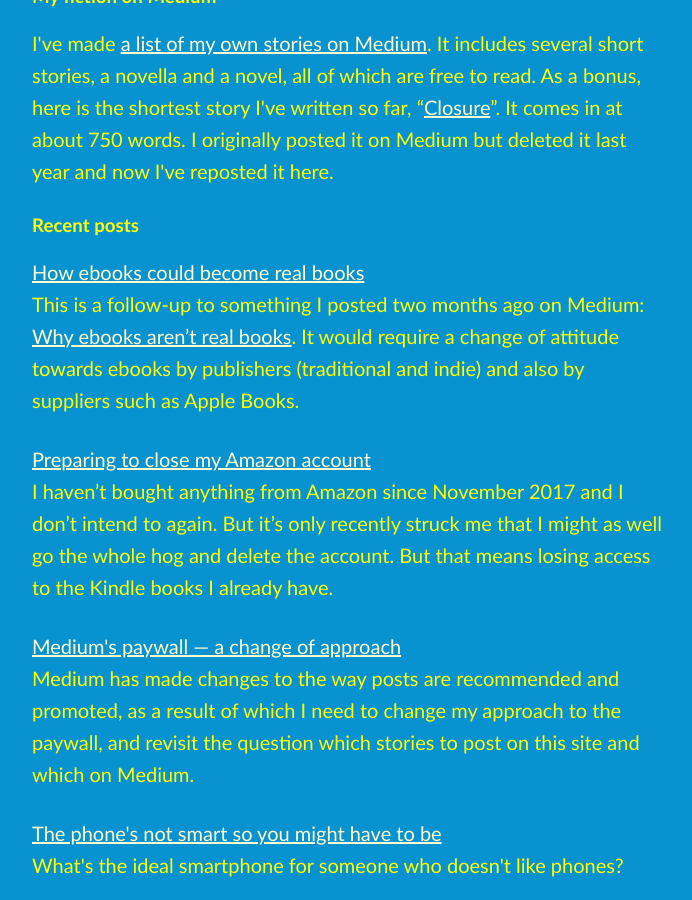
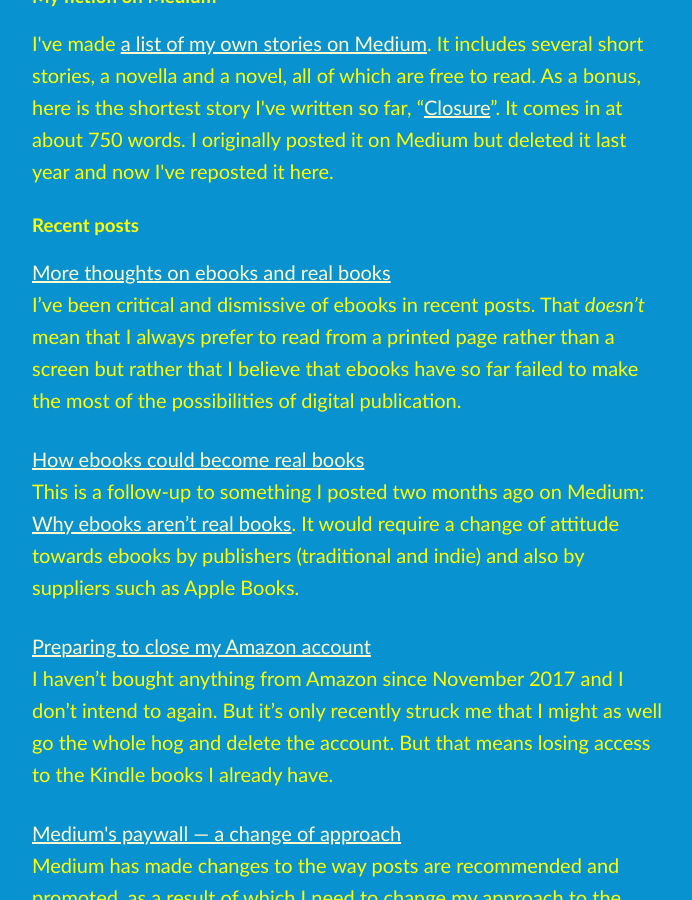
Before and after one commit to artkavanagh/github.io, a Jekyll site: the page index.html, which Jekyll copies as it is, in a window 1280 px wide and 900 px high, scrolled down 966 px. Shown: the whole window, without its empty margins (292-984 px from the left). Built offline with Jekyll 4.4.1, drawn with Linux system fonts in a browser that asks for light colours.

Commit message:
Update index.html

```diff
--- a/index.html
+++ b/index.html
@@ -27,6 +27,9 @@
 <p>I&apos;ve made <a href="https://www.artkavanagh.ie/fiction-list">a list of my own stories on Medium</a>. It includes several short stories, a novella and a novel, all of which are free to read. As a bonus, here is the shortest story I&apos;ve written so far, &ldquo;<a href="https://www.artkavanagh.ie/Closure">Closure</a>&rdquo;. It comes in at about 750 words. I originally posted it on Medium but deleted it last year and now I&apos;ve reposted it here.</p>
 
 <h3>Recent posts</h3>
+
+<p><a href="https://www.artkavanagh.ie/ebooks-and-real-books.html">More thoughts on ebooks and real books</a><br />
+I’ve been critical and dismissive of ebooks in recent posts. That <em>doesn’t</em> mean that I always prefer to read from a printed page rather than a screen but rather that I believe that ebooks have so far failed to make the most of the possibilities of digital publication.</p>
 
 <p><a href="https://www.artkavanagh.ie/ebooks-could-be-real-books.html">How ebooks could become real books</a><br />
 This is a follow-up to something I posted two months ago on Medium: <a href="https://medium.com/p/9d3fac7aae42">Why ebooks aren’t real books</a>. It would require a change of attitude towards ebooks by publishers (traditional and indie) and also by suppliers such as Apple Books.</p>
```
